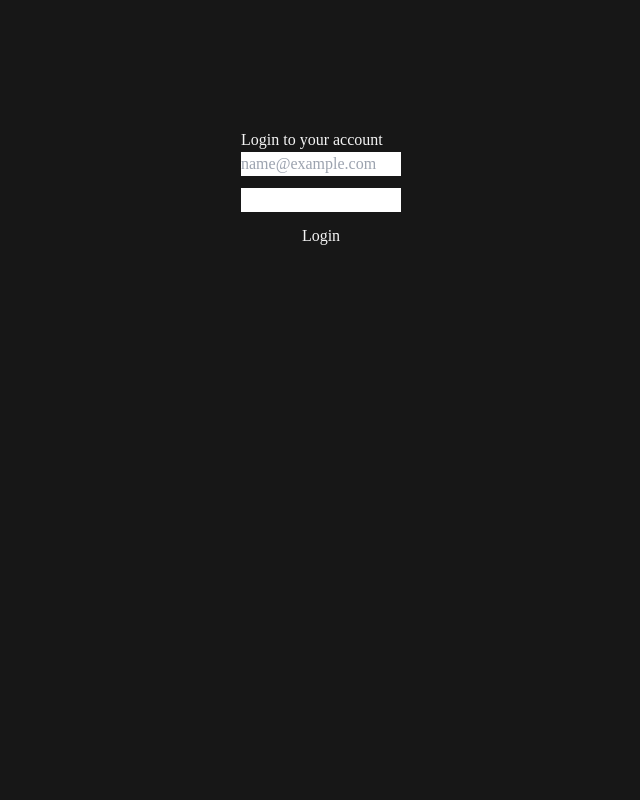
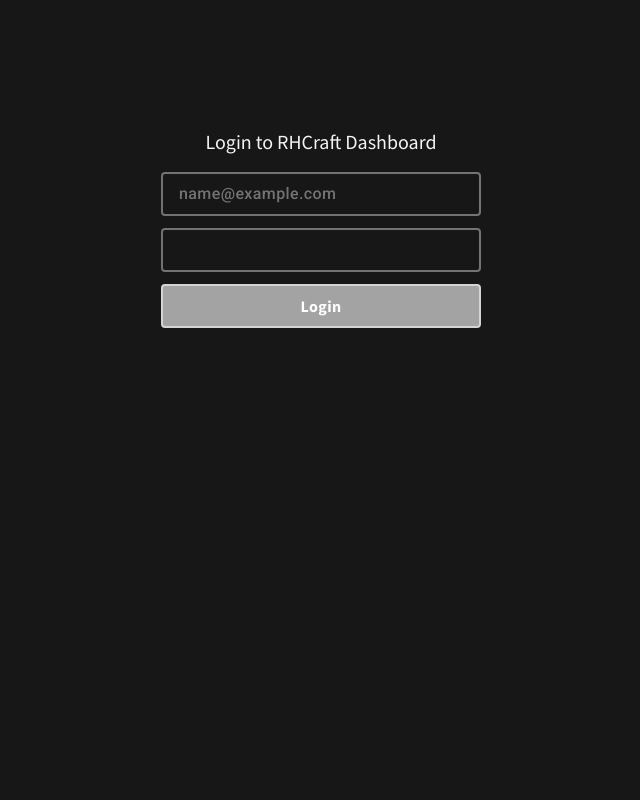
Before and after one commit to vladokuskov/rhcraft, a Next.js app: page /login in a window 1280 px wide. Shown: the top 800 px of the page, without its empty margins (319-959 px from the left). Built offline with nearby package versions, Linux system fonts and the light colour scheme; no server answers.

Commit message:
added input and button components

```diff
--- a/app/login/page.tsx
+++ b/app/login/page.tsx
@@ -14,8 +14,10 @@
   }
 
   return (
-    <div>
-      <h3>Login to your account</h3>
+    <div className="w-full max-w-sm">
+      <h3 className="font-sans pb-4 text-xl text-center">
+        Login to RHCraft Dashboard
+      </h3>
       <AuthForm />
     </div>
   )
--- a/components/auth-form.tsx
+++ b/components/auth-form.tsx
@@ -3,6 +3,13 @@
 import { useState } from 'react'
 import { signIn } from 'next-auth/react'
 import { useRouter } from 'next/navigation'
+import { Button } from './button'
+import {
+  faExclamationTriangle,
+  faSpinner,
+} from '@fortawesome/free-solid-svg-icons'
+import { FontAwesomeIcon } from '@fortawesome/react-fontawesome'
+import { Input } from './input'
 
 const AuthForm = () => {
   const [isLoading, setIsLoading] = useState<boolean>(false)
@@ -18,6 +25,7 @@
 
     setIsLoading(true)
 
+    if (email.length !== 0 && password.length !== 0)
       try {
         const logging = await signIn('credentials', {
           email: email.toLowerCase(),
@@ -46,33 +54,42 @@
   }
 
   return (
-    <form className="flex flex-col gap-3 w-40" onSubmit={handleSubmit}>
-      {error && <p className="text-red-600">{error}</p>}
-      <input
-        className="text-cyan-800"
+    <form
+      className="flex flex-col gap-3 max-w-xs mx-auto my-0"
+      onSubmit={handleSubmit}
+    >
+      <Input
+        title="Email"
+        variant="outlined"
+        type="email"
+        placeholder="name@example.com"
         value={email}
         onChange={handleEmailChange}
-        placeholder="name@example.com"
-        type="email"
-        autoCapitalize="none"
-        autoComplete="email"
-        autoCorrect="off"
-        disabled={isLoading}
+        isDisabled={isLoading}
       />
-      <input
-        className="text-cyan-800"
+      <Input
+        title="Password"
+        variant="outlined"
         type="password"
         value={password}
         onChange={handlePasswordChange}
-        placeholder=""
-        autoCapitalize="none"
-        autoComplete="password"
-        autoCorrect="off"
-        disabled={isLoading}
+        isDisabled={isLoading}
       />
-      <button type="submit" disabled={isLoading}>
-        {isLoading ? 'Loading' : 'Login'}
-      </button>
+      {error && (
+        <div className=" inline-flex gap-2 text-red-500 justify-center items-center ">
+          <FontAwesomeIcon icon={faExclamationTriangle} />
+          <p className=" font-roboto font-medium">{error}</p>
+        </div>
+      )}
+      <Button
+        variant="service"
+        title="Login"
+        isRequired
+        icon={isLoading ? faSpinner : null}
+        isLoading={isLoading}
+        full={false}
+        isDisabled={email.length === 0 || password.length === 0}
+      />
     </form>
   )
 }
--- /dev/null
+++ b/components/button.tsx
@@ -0,0 +1,95 @@
+import { IconDefinition } from '@fortawesome/fontawesome-svg-core'
+import { FontAwesomeIcon } from '@fortawesome/react-fontawesome'
+import clsx from 'clsx'
+
+type Button = {
+  size?: 'sm1' | 'sm2' | 'sm3' | 'md1' | 'md2' | 'md3' | 'xl1' | 'xl2' | 'xl3'
+  title?: string
+  icon?: IconDefinition | null
+  variant:
+    | 'primary'
+    | 'secondary'
+    | 'service'
+    | 'outlined'
+    | 'transparent'
+    | 'icon'
+  status?: 'danger' | 'active'
+  onClick?: () => void
+  isRequired?: boolean
+  isDisabled?: boolean
+  full?: boolean
+  isLoading?: boolean
+  className?: string
+}
+
+const Button = ({
+  title,
+  icon,
+  variant = 'primary',
+  status,
+  onClick,
+  isRequired = false,
+  isDisabled = false,
+  full = false,
+  isLoading = false,
+  className,
+}: Button) => {
+  const getButtonClassNames = () => {
+    return clsx(
+      'py-2 px-4 rounded focus:outline-none font-sans font-bold inline-flex gap-3 justify-center items-center tracking-wide transition-colors',
+      {
+        'bg-green-500 hover:bg-green-400 focus:bg-green-400 text-white border-2 border-green-400 hover:border-green-300 focus:border-green-300':
+          variant === 'primary',
+        'bg-yellow-500 hover:bg-yellow-400 focus:bg-yellow-400 text-white border-2 border-yellow-400 hover:border-yellow-300 focus:border-yellow-300':
+          variant === 'secondary',
+        'bg-blue-500 hover:bg-blue-400 focus:bg-blue-400 text-white border-2 border-blue-400 hover:border-blue-300 focus:border-blue-300':
+          variant === 'service',
+        'border-2 border-neutral-500 hover:border-neutral-600 text-neutral-500 hover:text-neutral-600 focus:text-neutral-600':
+          variant === 'outlined',
+        'hover:text-neutral-400 focus:text-neutral-400 bg-transparent':
+          variant === 'transparent',
+        'bg-transparent hover:text-neutral-400': variant === 'icon',
+        'bg-red-500 hover:bg-red-600 focus:bg-red-600 text-white border-2 border-red-400 hover:border-red-500 focus:border-red-500':
+          status === 'danger' &&
+          (variant === 'primary' ||
+            variant === 'secondary' ||
+            variant === 'service'),
+        'border-2 border-red-500 hover:border-red-600 text-red-500 hover:text-red-600 focus:text-red-600':
+          status === 'danger' && variant === 'outlined',
+        'hover:text-red-600 focus:text-red-600 text-red-500':
+          status === 'danger' &&
+          (variant === 'transparent' || variant === 'icon'),
+        'bg-neutral-400 hover:bg-neutral-400 focus:bg-neutral-400 text-white border-2 border-neutral-300 hover:border-neutral-300 focus:border-neutral-300':
+          isDisabled &&
+          (variant === 'primary' ||
+            variant === 'secondary' ||
+            variant === 'service'),
+        'border-2 border-neutral-700 hover:border-neutral-700 text-neutral-700 hover:text-neutral-700 focus:text-neutral-700':
+          isDisabled && variant === 'outlined',
+        'text-neutral-500 hover:text-neutral-500 focus:text-neutral-500':
+          isDisabled && (variant === 'transparent' || variant === 'icon'),
+        'w-full': full,
+      },
+      className,
+    )
+  }
+  return (
+    <button
+      type={isRequired ? 'submit' : 'button'}
+      title={title}
+      onClick={onClick}
+      disabled={isDisabled}
+      className={getButtonClassNames()}
+    >
+      {variant !== 'icon' && title}
+      {icon && (
+        <FontAwesomeIcon
+          icon={icon}
+          className={isLoading ? 'animate-spin' : ''}
+        />
+      )}
+    </button>
+  )
+}
+
+export { Button }
--- a/components/footer.tsx
+++ b/components/footer.tsx
@@ -27,7 +27,7 @@
             title="YouTube channel"
             href="https://www.youtube.com/@realminheart"
             target="_blank"
-            className="font-inter hover:text-gray-300 focus:text-gray-300 hover:transition-colors hover:underline underline-offset-2"
+            className="font-inter hover:text-neutral-300 focus:text-neutral-300 hover:transition-colors hover:underline underline-offset-2"
           >
             YT Channel
           </a>
--- /dev/null
+++ b/components/input.tsx
@@ -0,0 +1,62 @@
+import { IconDefinition } from '@fortawesome/fontawesome-svg-core'
+import clsx from 'clsx'
+import { HTMLInputTypeAttribute } from 'react'
+
+type Input = {
+  placeholder?: string
+  label?: string
+  variant: 'search' | 'outlined'
+  type?: HTMLInputTypeAttribute
+  isRequired?: boolean
+  isDisabled?: boolean
+  full?: boolean
+  className?: string
+  value?: string
+  onChange?: (e: React.ChangeEvent<HTMLInputElement>) => void
+  title?: string
+}
+
+const Input = ({
+  title,
+  variant,
+  label,
+  placeholder,
+  type = 'text',
+  isRequired = false,
+  isDisabled = false,
+  full = false,
+  className,
+  onChange,
+  value,
+}: Input) => {
+  const getButtonClassNames = () => {
+    return clsx(
+      'py-2 px-4 rounded focus:outline-none font-roboto font-medium tracking-wide transition-colors',
+      {
+        ' bg-transparent border-2 border-neutral-500 text-neutral-200 placeholder:text-neutral-500 hover:border-neutral-400 focus:border-neutral-400 active:border-neutral-400':
+          variant === 'outlined',
+        'bg-neutral-600 border-2 border-neutral-500 placeholder:text-neutral-400 text-neutral-200 hover:bg-neutral-700 focus:border-neutral-600 hover:border-neutral-600 focus:bg-neutral-700 active:bg-neutral-700 active:border-neutral-600':
+          variant === 'search',
+        'w-full': full === true,
+      },
+      className,
+    )
+  }
+  return (
+    <input
+      title={title}
+      type={type}
+      placeholder={placeholder}
+      onChange={onChange}
+      disabled={isDisabled}
+      value={value}
+      required={isRequired}
+      className={getButtonClassNames()}
+      autoComplete={type === 'email' ? 'email' : 'off'}
+      autoCorrect="off"
+      autoCapitalize="none"
+    />
+  )
+}
+
+export { Input }
--- a/components/navbar/nav-menu.tsx
+++ b/components/navbar/nav-menu.tsx
@@ -32,7 +32,7 @@
         <FontAwesomeIcon icon={!isMenuOpen ? faBars : faClose} size="2x" />
       </button>
       {isMenuOpen && (
-        <div className="absolute m-auto left-0 right-0 w-full bg-zinc-700 p-3 py-6 top-12 flex flex-col gap-5 tap border-b border-white border-opacity-10">
+        <div className="absolute m-auto left-0 right-0 w-full bg-neutral-700 p-3 py-6 top-12 flex flex-col gap-5 tap border-b border-white border-opacity-10">
           <div className="flex flex-col gap-4 w-full px-3">
             <NavigationLink
               destination="/"
--- a/components/navigation-link.tsx
+++ b/components/navigation-link.tsx
@@ -31,7 +31,7 @@
           : variant === 'default'
           ? 'font-inter hover:underline underline-offset-2 text-white-100'
           : ''
-      } hover:text-gray-300 focus:text-gray-300 hover:transition-colors aria-disabled:text-gray-500 ${
+      } hover:text-neutral-300 focus:text-neutral-300 hover:transition-colors aria-disabled:text-neutral-500 ${
         variant === 'nav' && pathname === destination && 'cursor-default'
       }`}
     >
--- a/package.json
+++ b/package.json
@@ -23,10 +23,13 @@
     "@types/react-dom": "18.2.4",
     "autoprefixer": "10.4.14",
     "bcrypt": "^5.1.0",
+    "clsx": "^1.2.1",
     "eslint": "8.40.0",
     "eslint-config-next": "13.4.2",
+    "i": "^0.3.7",
     "next": "13.4.2",
     "next-auth": "^4.22.1",
+    "npm": "^9.6.6",
     "postcss": "8.4.23",
     "react": "18.2.0",
     "react-dom": "18.2.0",
```
Also changed, not shown: 1 other file (tests, documents, lock files or other folders). Lines whose indentation alone changed are shown as unchanged.
